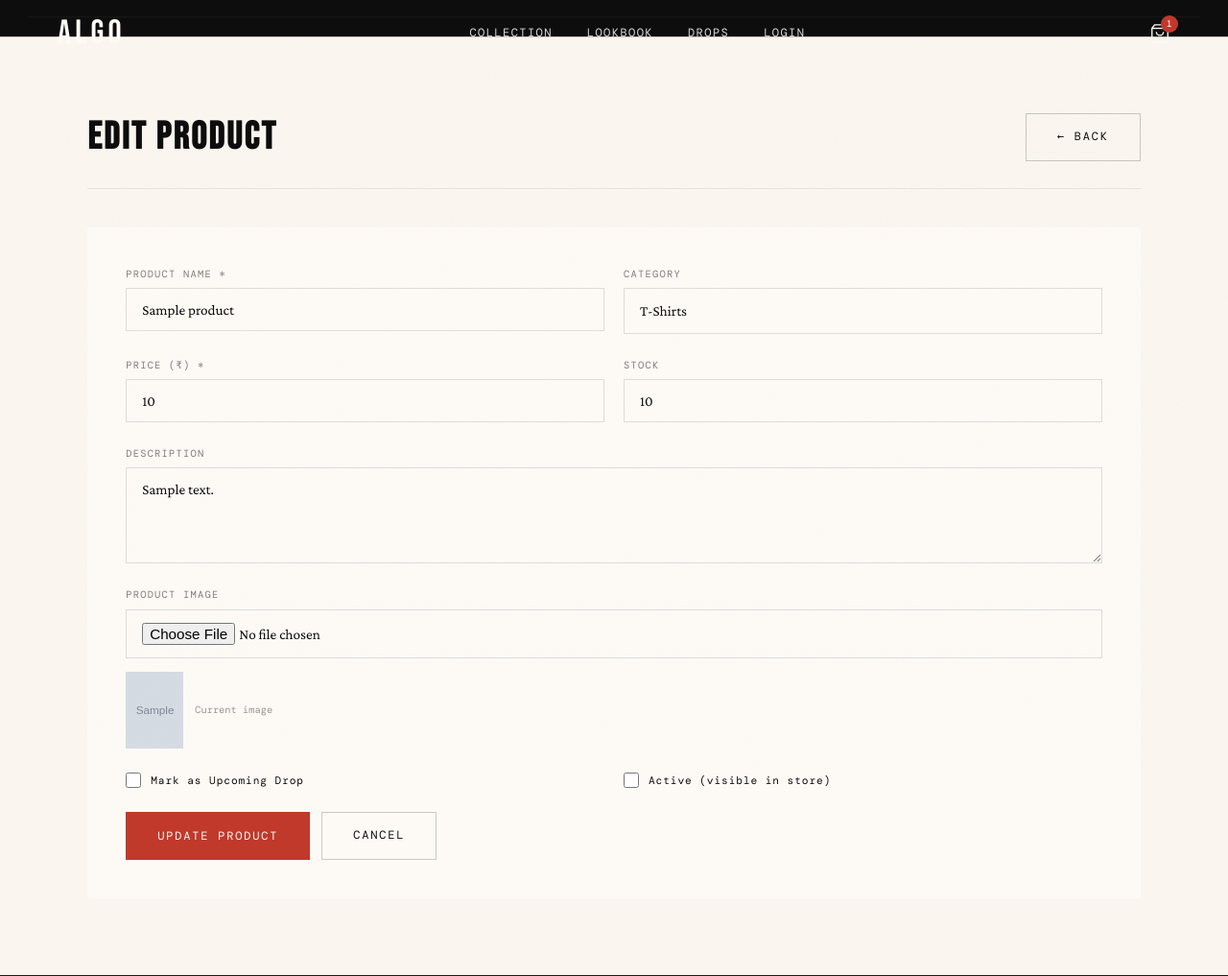
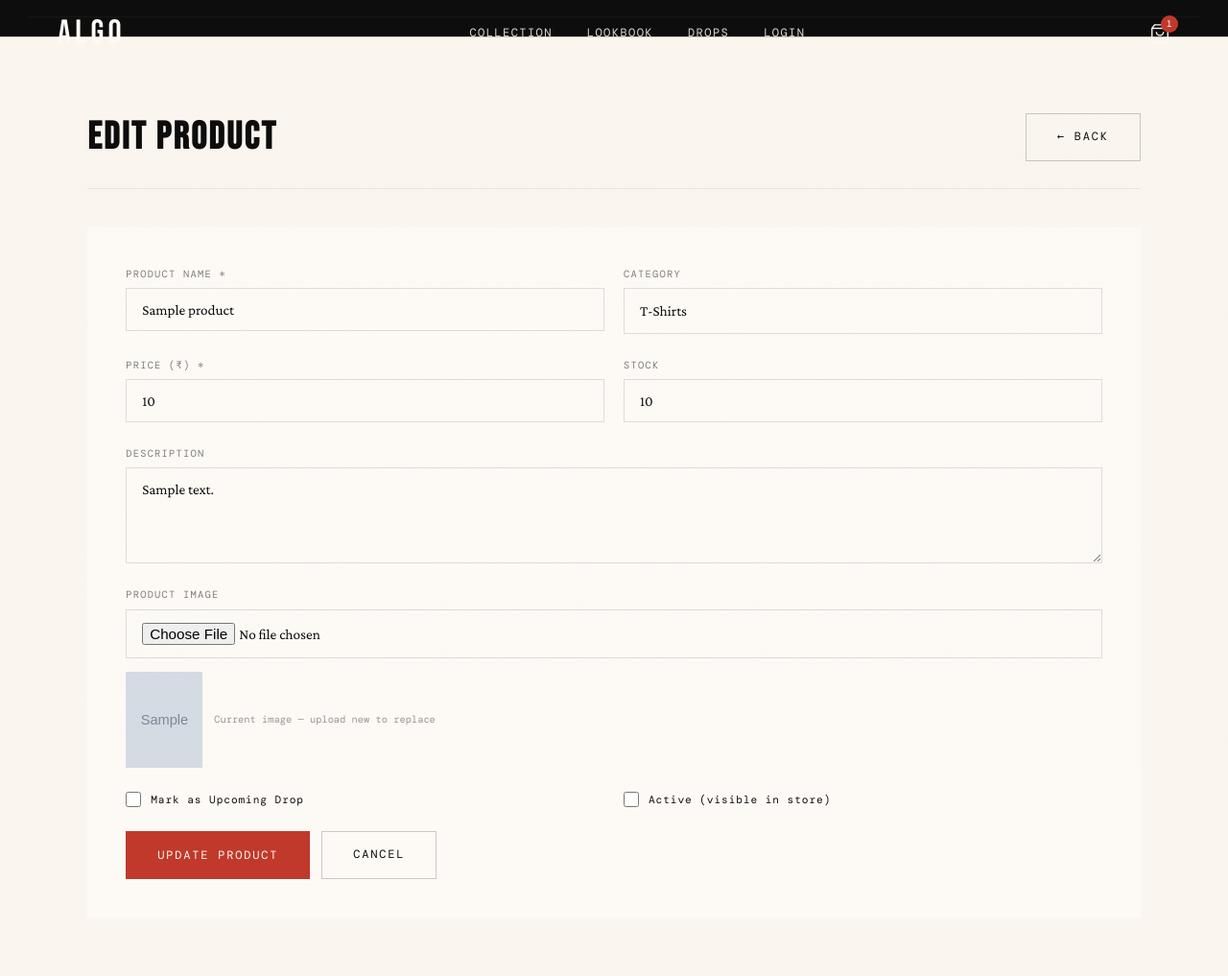
Before and after one commit to jsalariya2008/Algo-Store, a Flask app: template templates/admin_product_form.html in a window 1280 px wide. Shown: the top 1017 px of the page at 96% size. Run offline with Flask 3, Linux system fonts and the light colour scheme; the template is opened without the code that fills it: most values are stand-ins (such as "Sample title", 1, 10 or a date in 2020); grey boxes marked "Sample" are stand-in pictures; some libraries are stand-ins or nearby versions; some web fonts are replaced.

Commit message:
Add Cloudinary image upload

```diff
--- a/requirements.txt
+++ b/requirements.txt
@@ -7,3 +7,4 @@ razorpay==1.3.0
 python-dotenv==1.0.0
 gunicorn==21.2.0
 Pillow==10.4.0
+cloudinary==1.36.0
--- a/templates/admin_product_form.html
+++ b/templates/admin_product_form.html
@@ -9,6 +9,8 @@
     </div>
     <a href="{{ url_for('admin') }}" class="btn btn--ghost">← Back</a>
   </div>
+
+
 
   <div class="admin-form-wrap">
     <form method="POST" enctype="multipart/form-data" class="admin-form">
@@ -51,11 +53,13 @@
         <label class="form-label">Product Image</label>
         <input class="form-input" type="file" name="image" accept="image/*">
         {% if product and product.image_url %}
-          <div class="current-image">
-            <img src="{{ product.image_url }}" alt="Current">
-            <span>Current image</span>
-          </div>
-        {% endif %}
+<input type="hidden" name="existing_image" value="{{ product.image_url }}">
+<div class="current-image">
+  <img src="{{ product.image_url }}" alt="Current image"
+       style="width:80px;height:100px;object-fit:cover;">
+  <span>Current image — upload new to replace</span>
+</div>
+{% endif %}
       </div>
 
       <div class="form-row form-row--checks">
```
